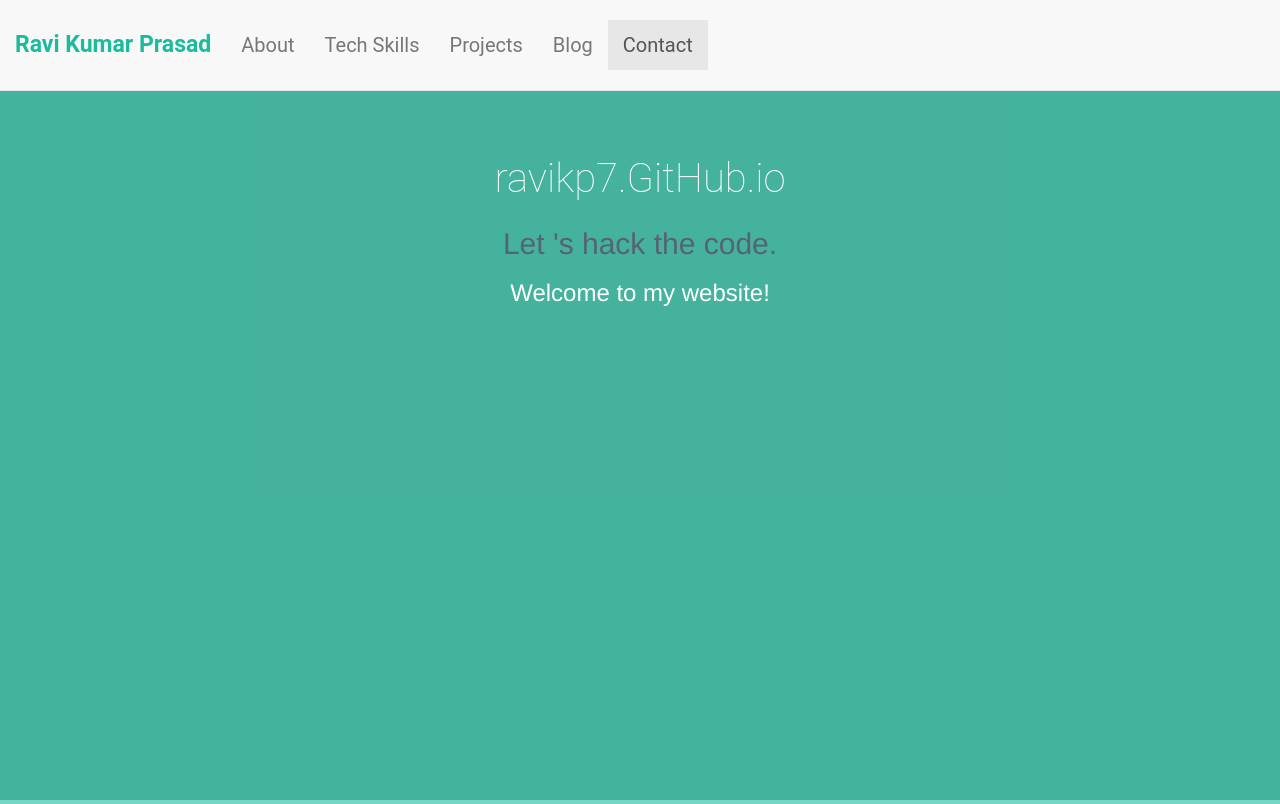
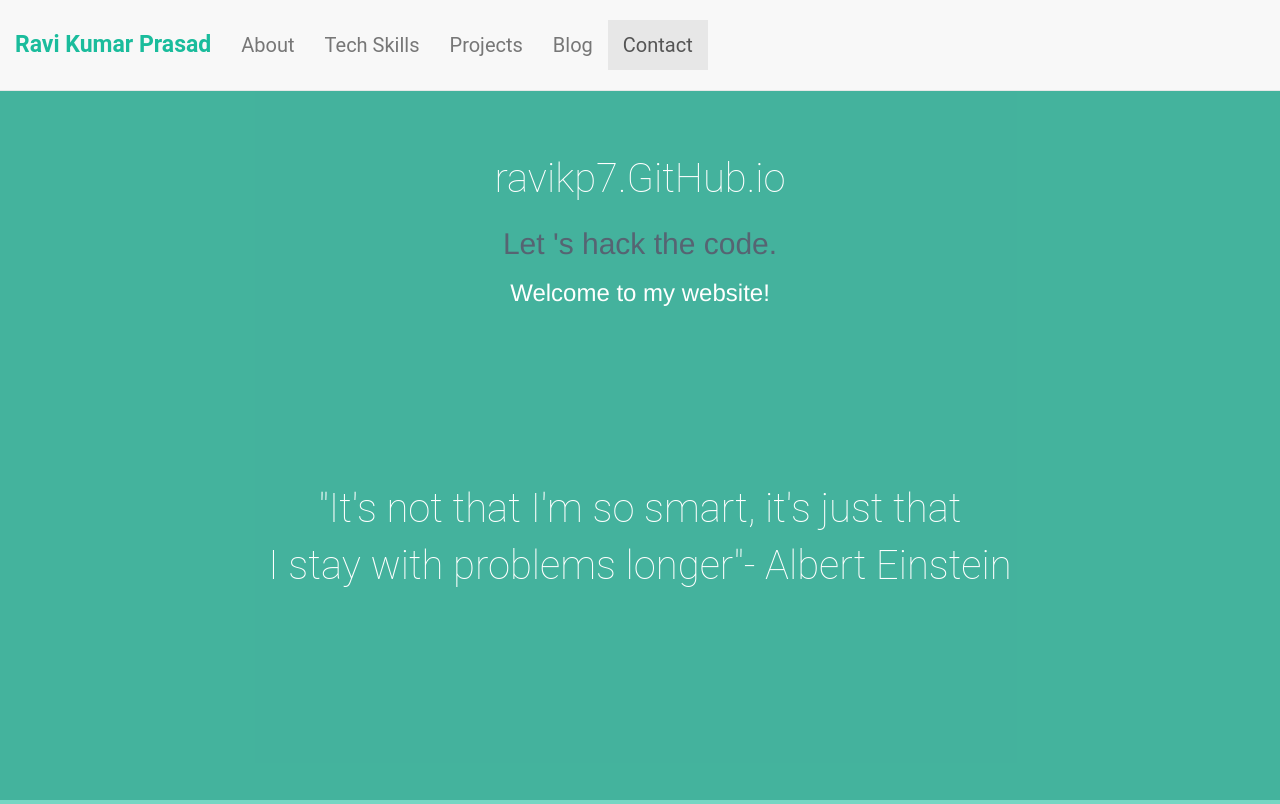
Before and after one commit to ankitk18/ravikp7.github.io, a plain HTML site: page index.html in a window 1280 px wide. Shown: the top 804 px of the page. Drawn offline with nearby package versions, Linux system fonts and the light colour scheme.

Commit message:
completed front page.

```diff
--- a/index.html
+++ b/index.html
@@ -36,7 +36,7 @@
                 <div class="collapse navbar-collapse" id="mynavdata">
 
                     <ul class="nav navbar-nav" role="menu">
-                        <li class="hidden"><a class="page-scroll" href="#front"></a>/li>
+                        <li class="hidden"><a class="page-scroll" href="#front1"></a>/li>
                         <li><a class="page-scroll" href="#about">About</a></li>
                         <li><a class="page-scroll" href="#tech">Tech Skills</a></li>
                         <li><a class="page-scroll" href='#projects'>Projects</a></li>
@@ -49,6 +49,11 @@
             </div>
         </nav>
 
+
+
+
+
+
       <!--front page-->
       <section id="front">
           <div class="container-fluid">
@@ -59,12 +64,22 @@
 
       <h3>
         <a id="welcome" class="anchor" aria-hidden="true"><span aria-hidden="true" class="octicon octicon-link"></span></a>Welcome to my website!</h3>
+
+
                   </div>
               </div>
           </div>
+
       </section>
-
-
+<section id="front1">
+<div class="container-fluid" id="quote">
+              <div class="row">
+                  <div class="col-lg-12">
+                        <p style="text-align: center; padding-bottom: 20px;"><hero>"It's not that I'm so smart, it's just that <br>I stay with problems longer"- Albert Einstein</hero></p>
+                  </div>
+              </div>
+          </div>
+</section>
 
 
 
--- a/styles/style.css
+++ b/styles/style.css
@@ -1,5 +1,5 @@
-
-#front  {padding-top:150px;min-height:100%; background-color:#16A085 ; color: white; opacity: 0.8; }
+#front1{min-height: 40%; background-color:#16A085 ; color: white; opacity: 0.8;}
+#front  {padding-top:150px;min-height:60%; background-color:#16A085 ; color: white; opacity: 0.8; }
 #about {padding-top:50px;min-height:100%; background-color: #1ABC9C;opacity: 0.6;}
 #tech {padding-top:50px;min-height:100%; background-color: #1ABC9C; opacity: 0.5;}
 #projects { padding-top:50px;min-height:100%; background-color: #1ABC9C; color:#2C3E50;opacity: 0.6;}
```
